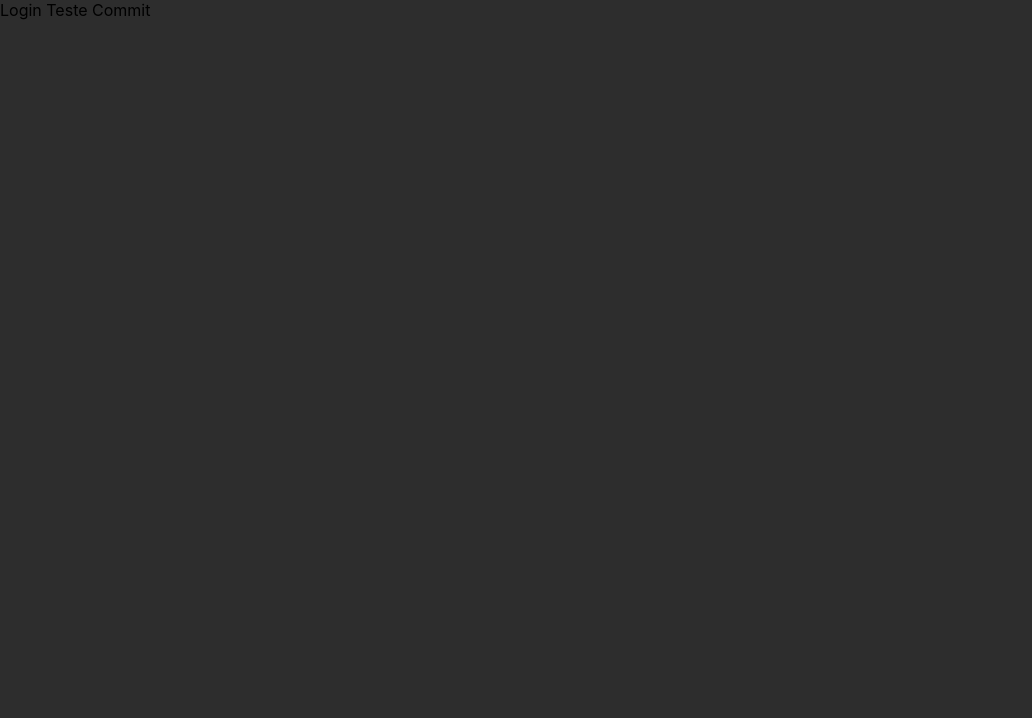
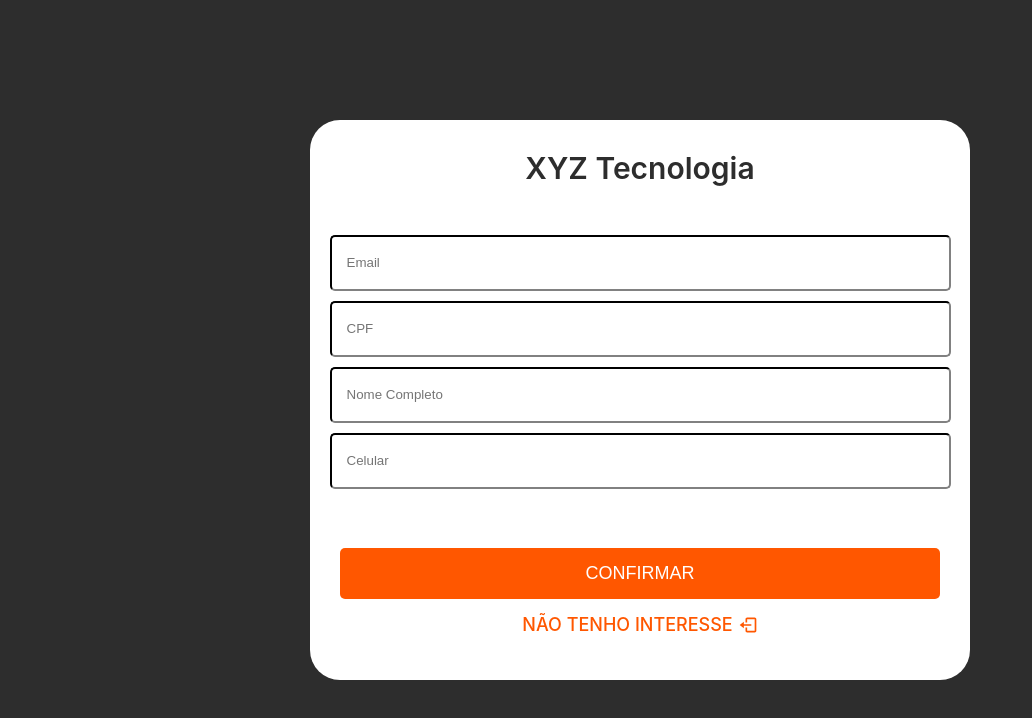
Before and after one commit to Tiago1106/Candidate, a React (Create React App) app: page / in a window 1280 px wide. Shown: the top 718 px of the page, without its empty margins (0-1032 px from the left). Built offline with nearby package versions, Linux system fonts and the light colour scheme.

Commit message:
feat: view registerUser

```diff
--- a/package.json
+++ b/package.json
@@ -39,5 +39,8 @@
       "last 1 firefox version",
       "last 1 safari version"
     ]
+  },
+  "devDependencies": {
+    "react-icons": "^4.6.0"
   }
 }
--- /dev/null
+++ b/src/components/UserRegister/index.js
@@ -0,0 +1,24 @@
+import React from 'react';
+
+import { BiLogOut } from "react-icons/bi";
+
+import { Modal, TitleModal, Content, ButtonGlobal, NotInteressGlobal } from '../../styles/global'
+import { Input } from './styled'
+
+function UserRegister({newComponent, setNameParams}) {
+  return (
+    <Modal>
+        <TitleModal>XYZ Tecnologia</TitleModal>
+        <Content>
+            <Input placeholder='Email' />
+            <Input placeholder='CPF' />
+            <Input placeholder='Nome Completo'/>
+            <Input placeholder='Celular' />
+        </Content>
+        <ButtonGlobal onClick={() => newComponent()}>Confirmar</ButtonGlobal>
+        <NotInteressGlobal>Não tenho interesse <BiLogOut size={20} color='#FF5700' style={{marginLeft: 5}}/></NotInteressGlobal>
+    </Modal>
+  );
+}
+
+export default UserRegister;
--- /dev/null
+++ b/src/components/UserRegister/styled.js
@@ -0,0 +1,17 @@
+import styled from 'styled-components';
+
+export const Input = styled.input`
+    width: 100%;
+    height: 50px;
+    border-radius: 5px;
+
+    border-color: #2d2d2d;
+    outline: none;
+
+    margin-bottom: 10px;
+    padding-left: 15px;
+
+    &:focus {
+        border-color: #FF5700
+    }
+`
--- /dev/null
+++ b/src/pages/Usuario/index.js
@@ -0,0 +1,23 @@
+import React, { useState } from 'react';
+
+import { Container } from './styles';
+
+import Login from '../../components/UserRegister'
+
+function Usuario() {
+    const [component, setComponent] = useState('Login')
+    const [name, setName] = useState('')
+
+    return (
+    <Container>
+        {component == "Login" && (
+            <Login newComponent={() => setComponent("Teste")} setNameParams={(text) => console.log(text)}/>
+        )}
+        {component == "Teste" && (
+            <span>Teste</span>
+        )}
+    </Container>
+  );
+}
+
+export default Usuario;
--- /dev/null
+++ b/src/pages/Usuario/styles.js
@@ -0,0 +1,10 @@
+import styled from 'styled-components';
+
+export const Container = styled.div`
+  width: 100%;
+  height: 100vh;
+
+  display: flex;
+  align-items: center;
+  justify-content: center;
+`;
--- a/src/pages/finish/index.js
+++ /dev/null
@@ -1,13 +0,0 @@
-import React from 'react';
-
-// import { Container } from './styles';
-
-function finish() {
-  return (
-    <div>
-      <span>Finish</span>
-    </div>
-  );
-}
-
-export default finish;
--- a/src/pages/login/index.js
+++ /dev/null
@@ -1,13 +0,0 @@
-import React from 'react';
-
-// import { Container } from './styles';
-
-function login() {
-  return (
-    <div>
-      <span>Login Teste Commit</span>
-    </div>
-  );
-}
-
-export default login;
--- a/src/router/index.js
+++ b/src/router/index.js
@@ -1,14 +1,12 @@
 import { BrowserRouter, Route, Routes } from 'react-router-dom'
 
-import Login from '../pages/login'
-import Finish from '../pages/finish'
+import Usuario from '../pages/Usuario'
 
 function router() {
   return (
     <BrowserRouter>
         <Routes>
-            <Route path='/' element={<Login />}/>
-            <Route path='/last' element={<Finish />}/>
+            <Route path='/' element={<Usuario />}/>
         </Routes>
     </BrowserRouter>
   );
--- /dev/null
+++ b/src/styles/global.js
@@ -0,0 +1,73 @@
+import styled from 'styled-components';
+
+export const Modal = styled.div`
+  display: flex;
+  align-items: center;
+  flex-direction: column;
+
+  width: 600px;
+  height: 500px;
+
+  padding: 30px;
+  border-radius: 30px;
+
+  background-color: #FFF;
+`;
+
+export const TitleModal = styled.span`
+  font-weight: 600;
+  font-size: 30px;
+  color: #2D2D2D;
+`
+
+export const TextModal = styled.span`
+  font-size: 22px;
+  color: #2D2D2D;
+`
+
+export const ButtonGlobal = styled.button`
+  width: 100%;
+  height: 70px;
+
+  display: flex;
+  align-items: center;
+  justify-content: center;
+
+  border-radius: 5px;
+
+  background-color: #FF5700;
+  color: #FFF;
+
+  font-size: 18px;
+  font-weight: 500;
+  text-transform: uppercase;
+
+  border: 0;
+
+  cursor: pointer;
+`
+
+export const NotInteressGlobal = styled.span`
+  font-size: 18px;
+  font-weight: 500;
+  text-transform: uppercase;
+
+  color: #FF5700;
+  margin: 15px 0;
+
+  display: flex;
+  align-items: center;
+
+  cursor: pointer;
+`
+
+export const Content = styled.div`
+  display: flex;
+  flex-direction: column;
+
+  align-items: center;
+  justify-content: center;
+
+  width: 100%;
+  height: 100%;
+`
```
Also changed, not shown: 1 other file (tests, documents, lock files or other folders).
